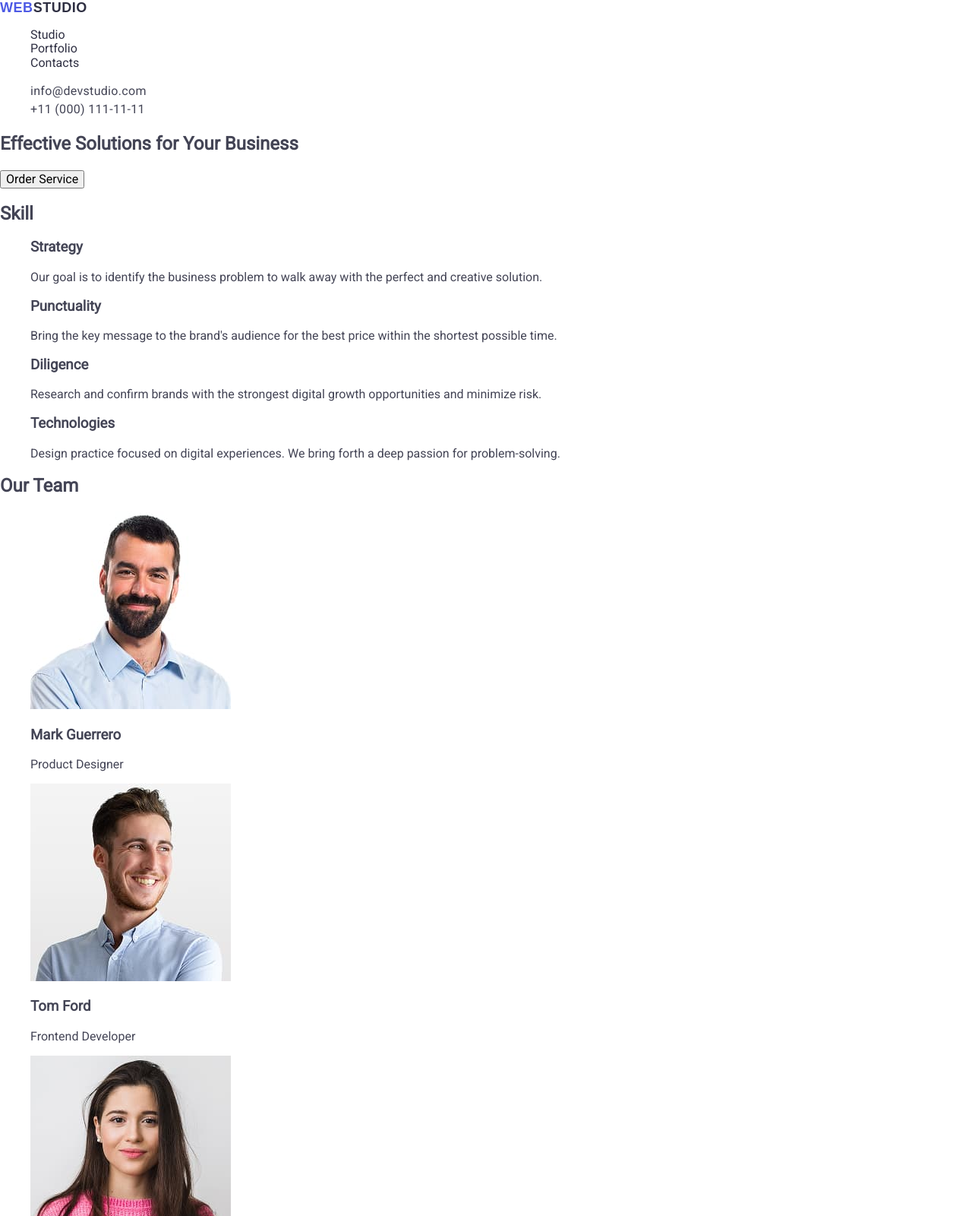
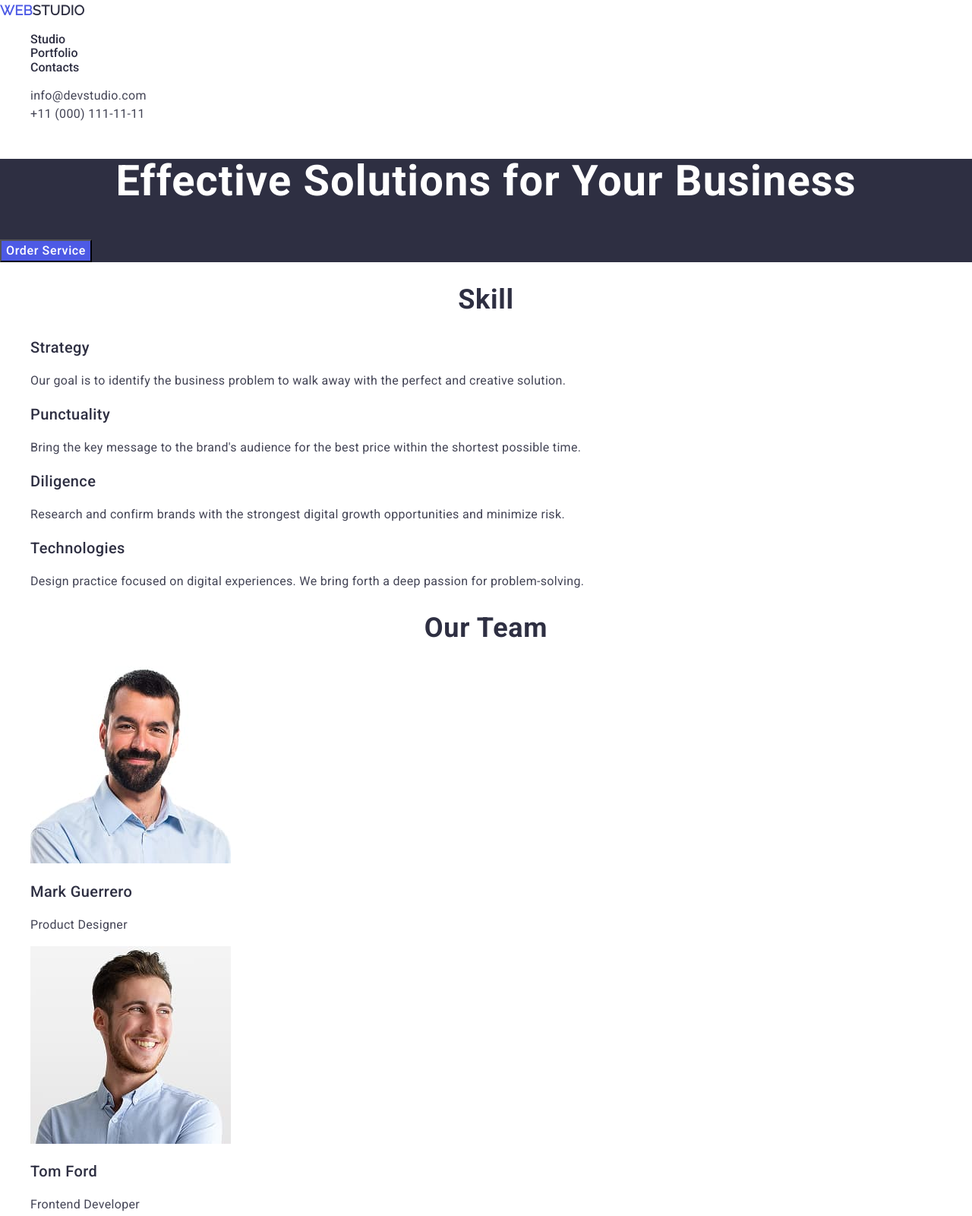
Before and after one commit to Olexandr-Shcherbakov/goit-markup-hw-02, a plain HTML site: page index.html in a window 1280 px wide. Shown: the top 1600 px of the page at 76% size. Drawn offline with nearby package versions, Linux system fonts and the light colour scheme.

Commit message:
add styles.css

```diff
--- a/css/styles.css
+++ b/css/styles.css
@@ -6,8 +6,8 @@ a{ text-decoration: none ;}
 .logo{font-family: Raleway,sans-serif;
     font-weight: 700;
     font-size: 18px;
-    line-height: 1.17;
-    letter-spacing: 0.03em;
+    line-height: 1.5;
+    letter-spacing: 0.02em;
     text-transform: uppercase ;
     color: #4D5AE5;
     }
@@ -32,4 +32,60 @@ a{ text-decoration: none ;}
     .contacts-link:hover ,
     .contacts-link:focus {color:#404bbf ;}
 
+    .sectionone {background-color: #2E2F42;}
+    .onetitle{font-family: "Roboto", sans-serif;
+        font-weight: 700;
+        font-size: 56px;
+
+        /* line-height: 60px; */
+        line-height: 107%;
+        letter-spacing: 0.02em;
+        text-align: center;
+        color: #fff;}
+    .buttonorder{font-family: "Roboto", sans-serif;
+        font-weight: 500;
+        font-size: 16px;
+
+        /* line-height: 24px; */
+        line-height: 150%;
+        letter-spacing: 0.04em;
+        color: #fff;
+        background-color: #4d5ae5 ;
+        }
+
+    .tithtwo{font-family: "Roboto", sans-serif;
+        font-weight: 700;
+        font-size: 36px;
+
+        /* line-height: 40px; */
+        line-height: 111%;
+        letter-spacing: 0.02em;
+        text-align: center;
+        color: #2e2f42;}
+    .tiththree{font-family: "Roboto", sans-serif;
+        font-weight: 500;
+        font-size: 20px;
+
+        /* line-height: 24px; */
+        line-height: 120%;
+        letter-spacing: 0.02em;
+        color: #2e2f42;}
+    .text{font-family: "Roboto", sans-serif;
+        font-weight: 400;
+        font-size: 16px;
+
+        /* line-height: 24px; */
+        line-height: 150%;
+        letter-spacing: 0.02em;
+        color: #434455;}
+
+
     .page-footer {background-color:#2E2F42;}
+    .textfooter{font-family: "Roboto", sans-serif;
+        font-weight: 400;
+        font-size: 16px;
+
+        /* line-height: 24px; */
+        line-height: 150%;
+        letter-spacing: 0.02em;
+        color: #f4f4fd;}
--- a/index.html
+++ b/index.html
@@ -4,13 +4,16 @@
     <meta charset="UTF-8">
     <meta name="viewport" content="width=device-width, initial-scale=1.0">
     <title>Web studio</title>
-    <link rel="stylesheet" href="https://cdnjs.cloudflare.com/ajax/libs/modern-normalize/3.0.1/modern-normalize.min.css" integrity="sha512-q6WgHqiHlKyOqslT/lgBgodhd03Wp4BEqKeW6nNtlOY4quzyG3VoQKFrieaCeSnuVseNKRGpGeDU3qPmabCANg=="
-     crossorigin="anonymous" referrerpolicy="no-referrer" />
+
+    <link rel="stylesheet" href="https://cdnjs.cloudflare.com/ajax/libs/modern-normalize/3.0.1/modern-normalize.min.css" integrity="sha512-q6WgHqiHlKyOqslT/lgBgodhd03Wp4BEqKeW6nNtlOY4quzyG3VoQKFrieaCeSnuVseNKRGpGeDU3qPmabCANg==" crossorigin="anonymous" referrerpolicy="no-referrer" />
 
     <link rel="preconnect" href="https://fonts.googleapis.com">
     <link rel="preconnect" href="https://fonts.gstatic.com" crossorigin>
-    <link href="https://fonts.googleapis.com/css2?family
-    =Raleway&family=Roboto&display=swap,wght@500&display=swap,wght@700&display=swap" rel="stylesheet">
+    <link href="https://fonts.googleapis.com/css2?family=Raleway&family=Roboto&display=swap" rel="stylesheet">
+    <link href="https://fonts.googleapis.com/css2?family=Raleway&family=Roboto:wght@500&display=swap"
+     rel="stylesheet">
+    <link href="https://fonts.googleapis.com/css2?family=Raleway&family=Roboto:wght@700&display=swap"
+      rel="stylesheet">
 
     <link rel="stylesheet" href="./css/styles.css">
 
@@ -37,101 +40,103 @@
    </header>
    <main>
 
-     <section>
-        <h1>Effective Solutions for Your Business</h1>
-            <button type="button">Order Service</button>
+     <section class="sectionone">
+        <h1 class="onetitle">Effective Solutions for Your Business</h1>
+            <button type="button" class="buttonorder">Order Service</button>
      </section>
 
      <section>
-        <h2>Skill</h2>
+        <h2 class="tithtwo">Skill</h2>
         <ul>
             <li>
-                <h3>Strategy</h3>
-                <p>Our goal is to identify the business
+                <h3 class="tiththree">Strategy</h3>
+                <p class="text">Our goal is to identify the business
                     problem to walk away with the perfect
                     and creative solution. </p>
                 </li>
             <li>
-                <h3>Punctuality</h3>
-                <p>Bring the key message to the brand's
+                <h3 class="tiththree">Punctuality</h3>
+                <p class="text">Bring the key message to the brand's
                     audience for the best price within
                     the shortest possible time.
                 </p>
             </li>
             <li>
-                <h3>Diligence</h3>
-                    <p>Research and confirm brands with the
+                <h3 class="tiththree">Diligence</h3>
+                    <p class="text">Research and confirm brands with the
                      strongest digital growth opportunities
                      and minimize risk.
                     </p>
             </li>
             <li>
-                <h3>Technologies</h3>
-                <p>Design practice focused on digital experiences.
+                <h3 class="tiththree">Technologies</h3>
+                <p class="text">Design practice focused on digital experiences.
                      We bring forth a deep passion for problem-solving.</p>
                     </li>
         </ul>
     </section>
 
     <section>
-        <h2>Our Team</h2>
+        <h2 class="tithtwo">Our Team</h2>
         <ul>
             <li><img src="./images/guerrero.jpg" width="264" alt="Mark Guerrero">
-                <h3>Mark Guerrero</h3>
-                <p>Product Designer</p>
+                <h3 class="tiththree">Mark Guerrero</h3>
+                <p class="text">Product Designer</p>
             </li>
             <li>
                 <img src="./images/tomford.jpg" width="264" alt="Tom Ford">
-                <h3>Tom Ford</h3>
-                <p>Frontend Developer</p>
+                <h3 class="tiththree">Tom Ford</h3>
+                <p class="text">Frontend Developer</p>
             </li>
             <li><img src="./images/camilagarcia.jpg" width="264" alt="Camila Garcia">
-                <h3>Camila Garcia</h3>
-                <p>Marketing</p>
+                <h3 class="tiththree">Camila Garcia</h3>
+                <p class="text">Marketing</p>
             </li>
             <li>
                 <img src="./images/danielwilson.jpg" width="264" alt="Daniel Wilson">
-                <h3>Daniel Wilson</h3>
-                <p>UI Designer</p>
+                <h3 class="tiththree">Daniel Wilson</h3>
+                <p class="text">UI Designer</p>
             </li>
         </ul>
 
     </section>
     <section>
-        <h2>Our Portfolio</h2>
+        <h2 class="tithtwo">Our Portfolio</h2>
         <ul>
             <li><img src="images/banking.jpg" width="360" alt="banking app">
-                <h3>Banking App</h3>
-                <p>App</p>
+                <h3 class="tiththree">Banking App</h3>
+                <p class="text">App</p>
             </li>
             <li><img src="images/payment.jpg" width="360" alt="cashless payment">
-                <h3>Cashless Payment</h3>
-                <p>Marketing</p>
+                <h3 class="tiththree">Cashless Payment</h3>
+                <p class="text">Marketing</p>
             </li>
             <li><img src="images/app.jpg" width="360" alt="meditation app">
-                <h3>Meditation App</h3>
-                <p>App</p>
+                <h3 class="tiththree">Meditation App</h3>
+                <p class="text">App</p>
             </li>
         </ul>
         <ul>
             <li><img src="images/service.jpg" width="360" alt="taxi service">
-                <h3>Taxi Service</h3>
-                <p>Marketing</p>
+                <h3 class="tiththree">Taxi Service</h3>
+                <p class="text">Marketing</p>
             </li>
             <li><img src="images/illustrations.jpg" width="360" alt="screen ilustration">
-                <h3>Screen Illustrations</h3>
-                <p>Design</p>
+                <h3 class="tiththree">Screen Illustrations</h3>
+                <p class="text">Design</p>
             </li>
             <li><img src="images/courses.jpg" width="360" alt="online courses">
-                <h3>Online Courses</h3>
-                <p>Marketing</p>
+                <h3 class="tiththree">Online Courses</h3>
+                <p class="text">Marketing</p>
             </li>
         </ul>
     </section>
    </main>
    <footer class="page-footer">
         <a class="logo footer-logo" href="./index.html">Web<span class="logo-part">Studio</span></a>
-        <p>Increase the flow of customers and sales for your business with digital marketing & growth solutions.</p>
+        <p class="textfooter">Increase the flow of customers and
+            sales for your business with digital
+             marketing & growth solutions.</p>
 
    </footer>
 </body>
```
